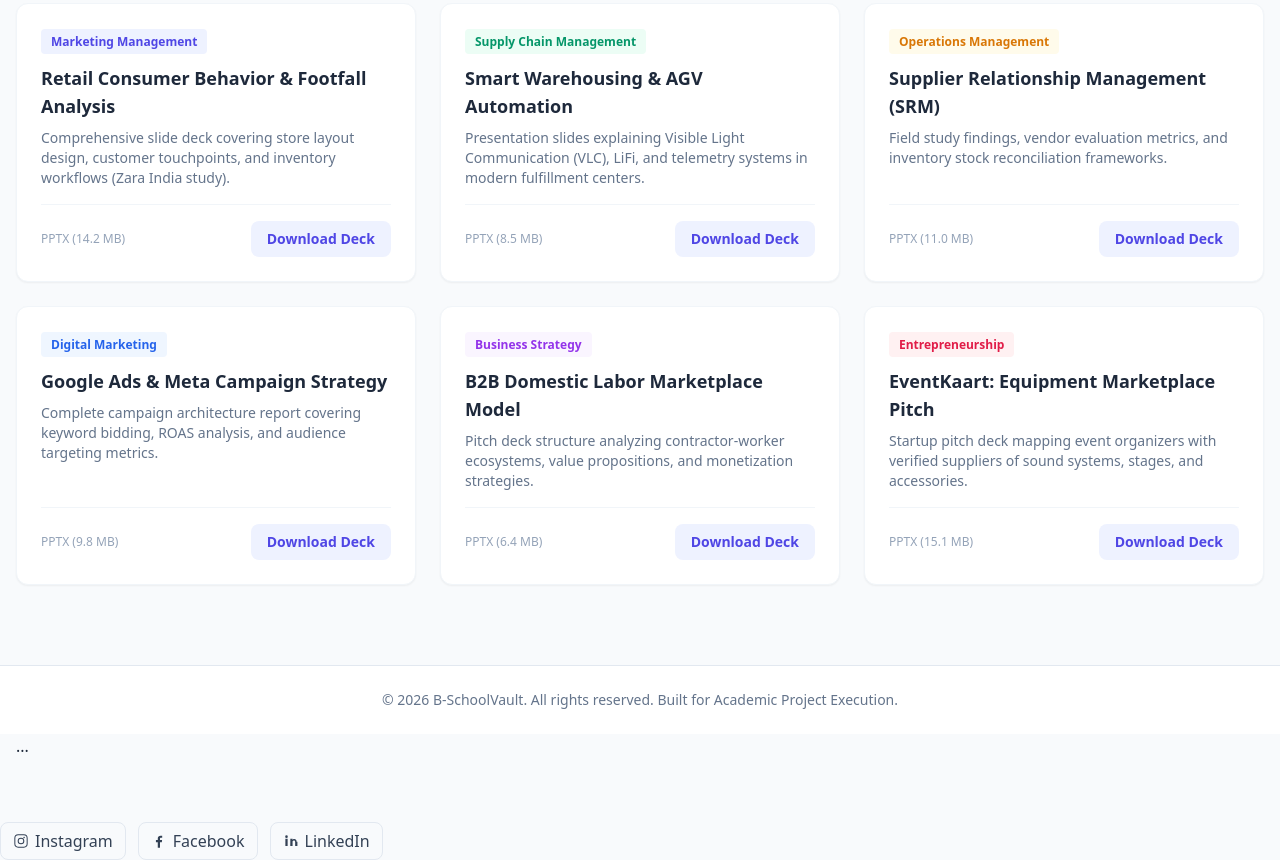
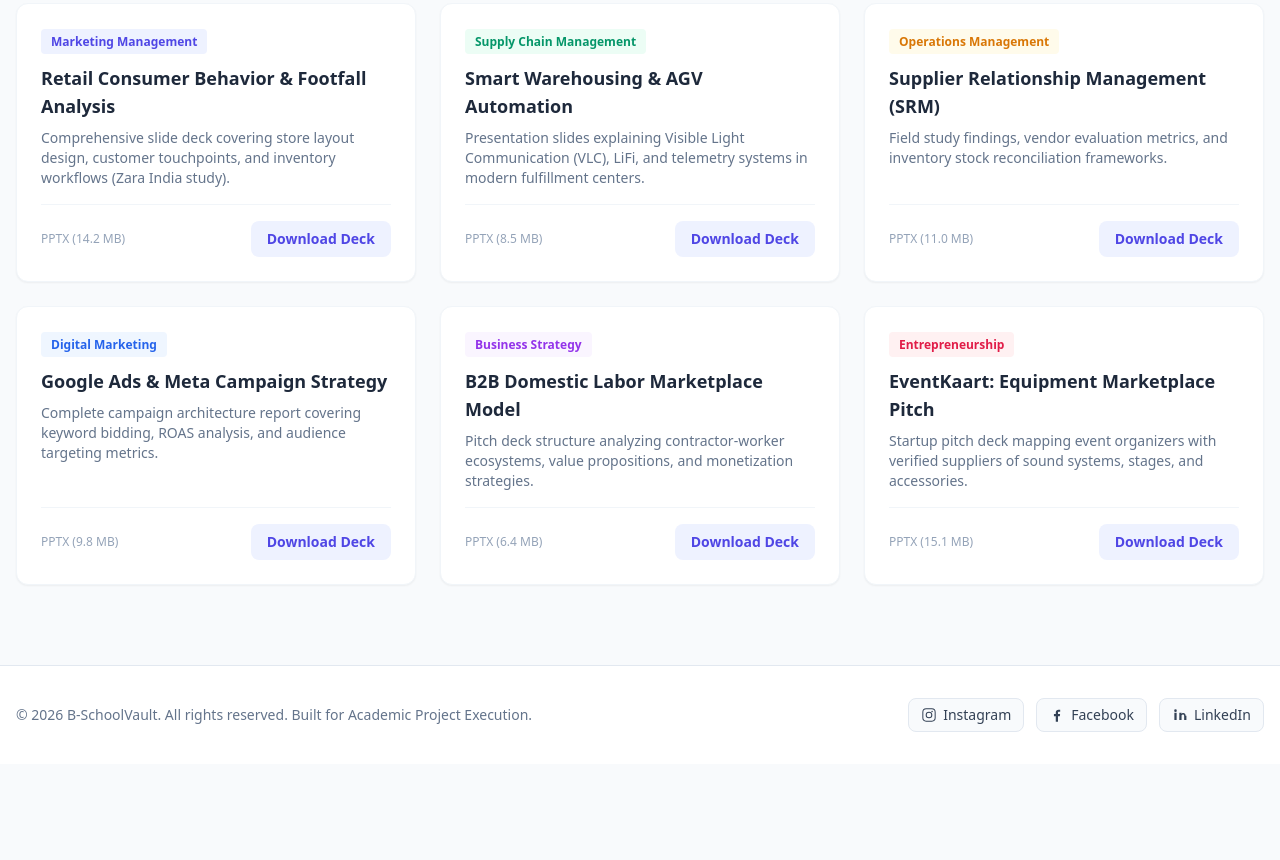
Before and after one commit to bschoolvault/bschoolvault, a plain HTML site: page ppts.html in a window 1280 px wide. Shown: the part 482-1342 px from the top of the page. After the commit the page ends 1246 px from the top, so only its background shows below. Drawn offline with nearby package versions, Linux system fonts and the light colour scheme.

```diff
--- a/ppts.html
+++ b/ppts.html
@@ -155,14 +155,11 @@
         </div>
     </section>
 
-    <!-- Footer -->
-    <footer class="bg-white border-t border-slate-200 py-6 text-center text-sm text-slate-500">
-        <p>&copy; 2026 B-SchoolVault. All rights reserved. Built for Academic Project Execution.</p>
-    </footer>
-<!-- Subject Cards Grid / Main Content -->
-        <section class="max-w-7xl mx-auto px-4 pb-16">
-            ...
-        </section>
+
+<!-- Footer -->
+<footer class="bg-white border-t border-slate-200 mt-20 py-8">
+    <div class="max-w-7xl mx-auto px-4 flex flex-wrap justify-between items-center gap-4 text-sm text-slate-500">
+        <p>© 2026 B-SchoolVault. All rights reserved. Built for Academic Project Execution.</p>
 
         <!-- Social Media Links (Always Right-Aligned) -->
         <div class="ml-auto flex items-center space-x-3">
```
